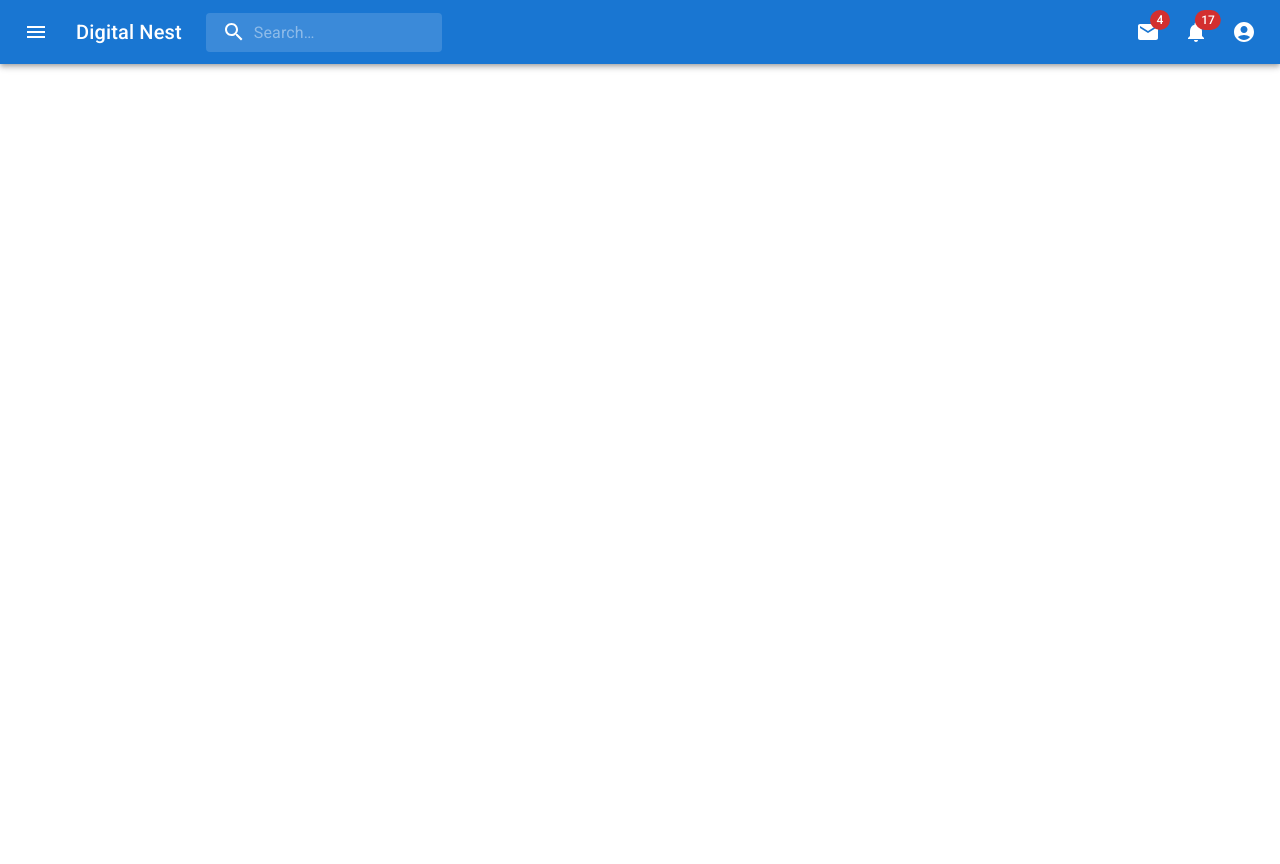
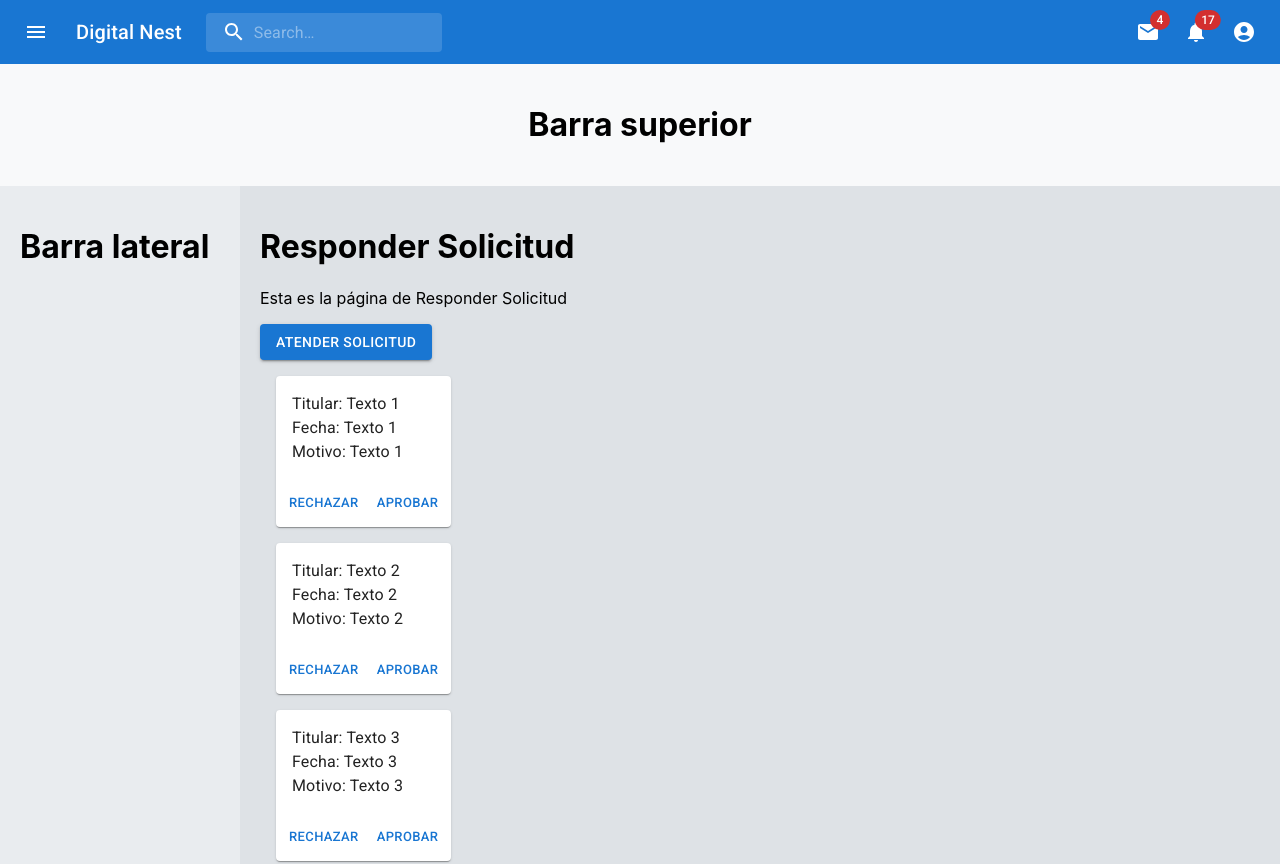
Before and after one commit to iMouchta/DigitalNest, a React (Create React App) app in the folder digital-nest/: page /docente/responderSolicitud in a window 1280 px wide. Before the commit this address had no page. Shown: the top 864 px of the page. Before the commit the page ends 800 px from the top, so only its background shows below. Built offline with nearby package versions, Linux system fonts and the light colour scheme; the HTML template or start-up script is replaced by a standard one.

Commit message:
responder solicitud page added!

```diff
--- a/digital-nest/src/App.js
+++ b/digital-nest/src/App.js
@@ -10,6 +10,7 @@ import PrimarySearchAppBar from "./components/AppBar";
 import HomePage from "./pages/HomePage.js";
 import SolicitudRapidaPage from "./pages/SolicitudRapidaPage.js";
 import SolicitudEspecialPage from "./pages/SolicitudEspecialPage.js";
+import ResponderSolicitudPage from "./pages/ResponderSolicitudPage.js";
 
 function App() {
   return (
@@ -19,14 +20,28 @@ function App() {
         <Routes>
           {/* Remplazar la ruta inicial */}
           <Route path="/" element={<HomePage />} />
+          <Route path="*" element={<h1>Not Found</h1>} />
           {/* Reservador para la pagina de login */}
           {/* <Route path="/login" element={<LoginPage />} /> */}
-          <Route path="/app" element={<AppLayout />}>
+          <Route path="/docente" element={<AppLayout />}>
+            <Route path="*" element={<h1>Not Found</h1>} />
             <Route path="home" element={<HomePage />} />
             <Route path="solicitudRapida" element={<SolicitudRapidaPage />} />
             <Route
               path="solicitudEspecial"
               element={<SolicitudEspecialPage />}
+            />
+            <Route
+              path="responderSolicitud"
+              element={<ResponderSolicitudPage />}
+            />
+          </Route>
+          <Route path="/administrador" element={<HomePage />}>
+            <Route path="*" element={<h1>Not Found</h1>} />
+            <Route path="home" element={<HomePage />} />
+            <Route
+              path="responderSolicitud"
+              element={<ResponderSolicitudPage />}
             />
           </Route>
         </Routes>
--- /dev/null
+++ b/digital-nest/src/components/ViewSolicitudEspecial.js
@@ -0,0 +1,35 @@
+import React from "react";
+import { Button, Card, CardContent, CardActions, Typography, List, ListItem } from "@mui/material";
+
+const data = [
+  // Aquí puedes agregar tus datos
+  { text: "Texto 1", id: 1 },
+  { text: "Texto 2", id: 2 },
+  { text: "Texto 3", id: 3 },
+  { text: "Texto 4", id: 4},
+  { text: "Texto 5", id: 5 },
+
+  // ...
+];
+
+export default function ViewSolicitudEspecial() {
+  return (
+    <List>
+      {data.map((item) => (
+        <ListItem key={item.id}>
+          <Card>
+            <CardContent>
+              <Typography variant="body1">Titular: {item.text}</Typography>
+              <Typography variant="body1">Fecha: {item.text}</Typography>
+              <Typography variant="body1">Motivo: {item.text}</Typography>
+            </CardContent>
+            <CardActions>
+              <Button size="small">Rechazar</Button>
+              <Button size="small">Aprobar</Button>
+            </CardActions>
+          </Card>
+        </ListItem>
+      ))}
+    </List>
+  );
+}
--- a/digital-nest/src/pages/HomePage.js
+++ b/digital-nest/src/pages/HomePage.js
@@ -7,10 +7,13 @@ function HomePage() {
       <h1>Bienvenido a la pagina de inicio</h1>
       <p>Esta es la pagina de inicio de muestra</p>
       <div className="navigation-button">
-        <Link to="/app/solicitudRapida">Solicitud rapida</Link>
+        <Link to="/docente/solicitudRapida">Solicitud rapida</Link>
       </div>
       <div className="navigation-button">
-        <Link to="/app/SolicitudEspecial">Solicitud especial</Link>
+        <Link to="/docente/solicitudEspecial">Solicitud especial</Link>
+      </div>
+      <div className="navigation-button">
+        <Link to="/docente/responderSolicitud">Responder solicitudes</Link>
       </div>
     </div>
   );
--- /dev/null
+++ b/digital-nest/src/pages/ResponderSolicitudPage.js
@@ -0,0 +1,14 @@
+import { Button } from "@mui/material";
+import React from "react";
+import ViewSolicitudEspecial from "../components/ViewSolicitudEspecial.js";
+
+export default function ResponderSolicitudPage() {
+  return (
+    <div>
+      <h1>Responder Solicitud</h1>
+      <p>Esta es la página de Responder Solicitud</p>
+      <Button variant="contained" color="primary">Atender Solicitud</Button>
+      <ViewSolicitudEspecial />
+    </div>
+  );
+}
```
